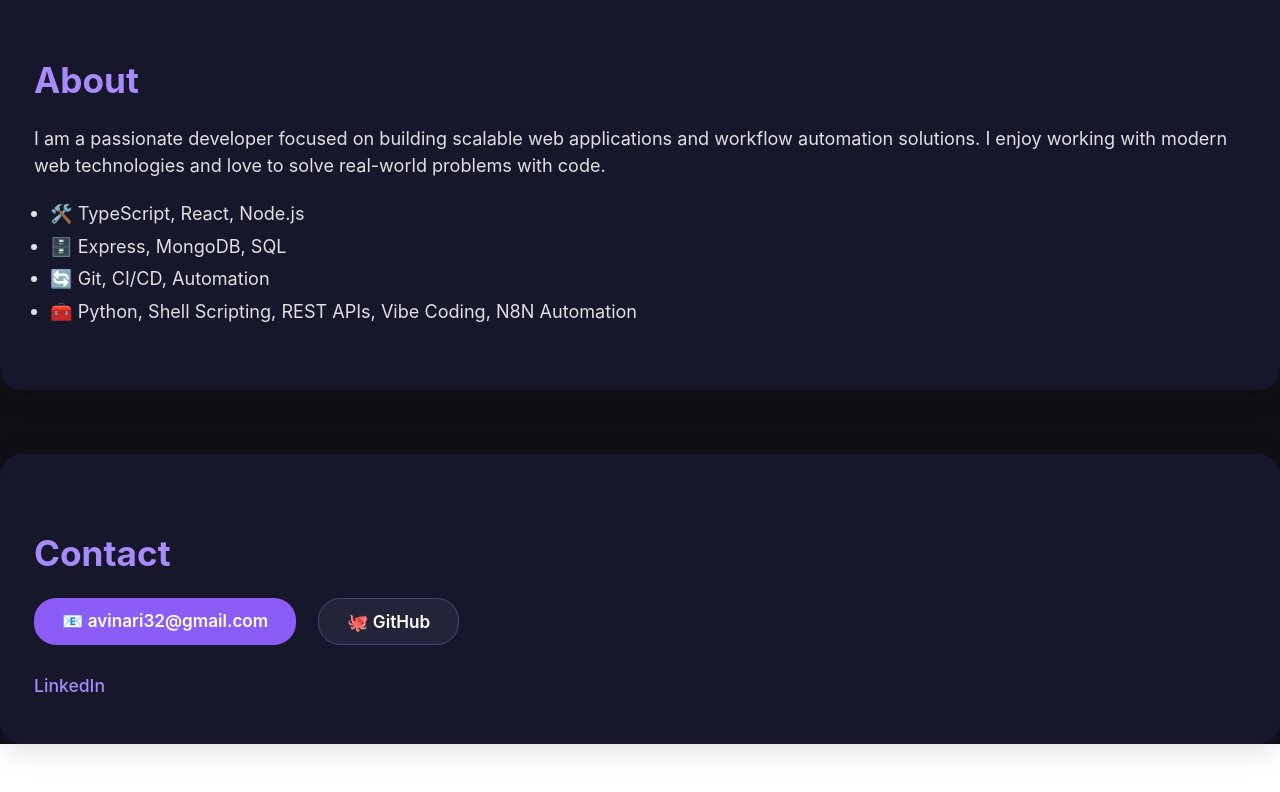
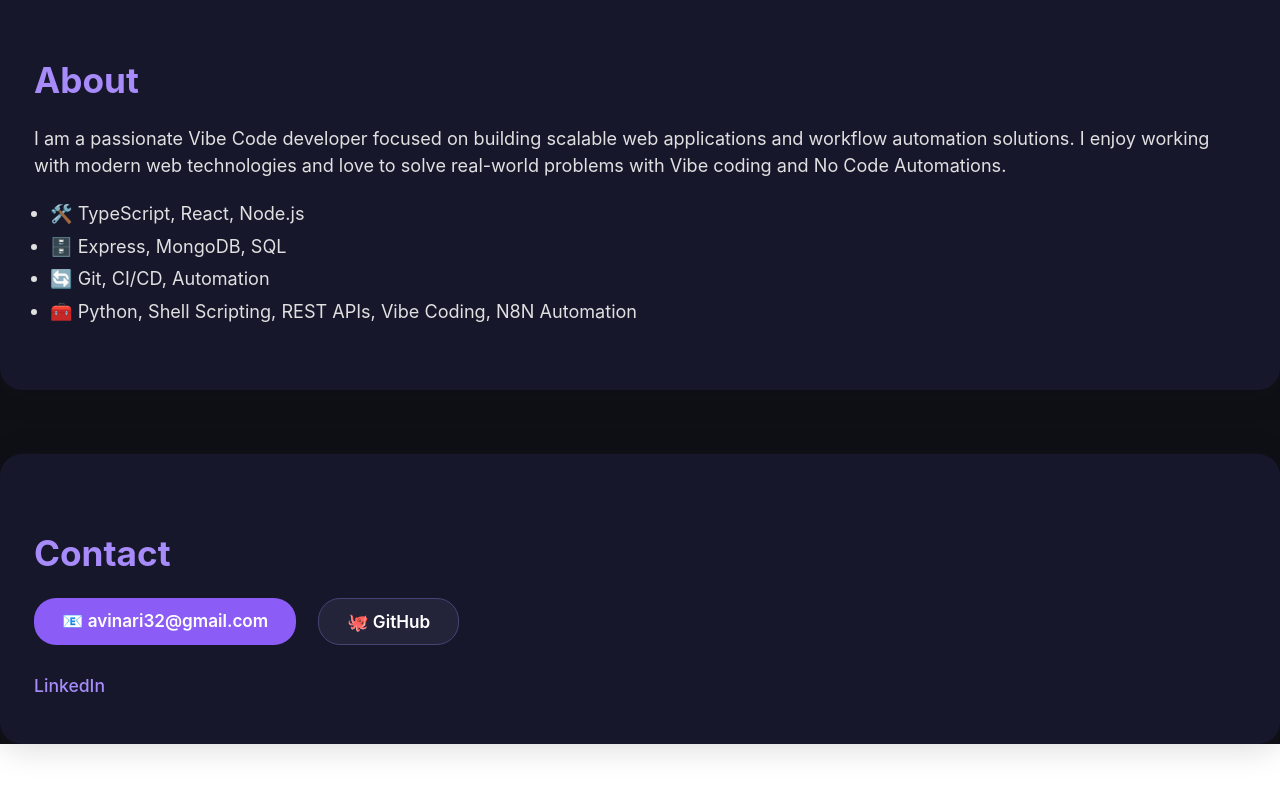
Before and after one commit to KakumanuLakshmiNarayana/Portfolio, a React (Vite) app: page / in a window 1280 px wide. Shown: the part 901-1693 px from the top of the page. Built offline with nearby package versions, Linux system fonts and the light colour scheme; no server answers.

Commit message:
About.jsx
Updated personal description to include 'Vibe Code' and 'No Code Automations'.

```diff
--- a/src/components/About.jsx
+++ b/src/components/About.jsx
@@ -7,7 +7,7 @@ export default function About() {
       <div className={styles.content}>
         <div>
           <p>
-            I am a passionate developer focused on building scalable web applications and workflow automation solutions. I enjoy working with modern web technologies and love to solve real-world problems with code.
+            I am a passionate Vibe Code developer focused on building scalable web applications and workflow automation solutions. I enjoy working with modern web technologies and love to solve real-world problems with Vibe coding and No Code Automations.
           </p>
           <ul>
             <li>🛠️ TypeScript, React, Node.js</li>
```
